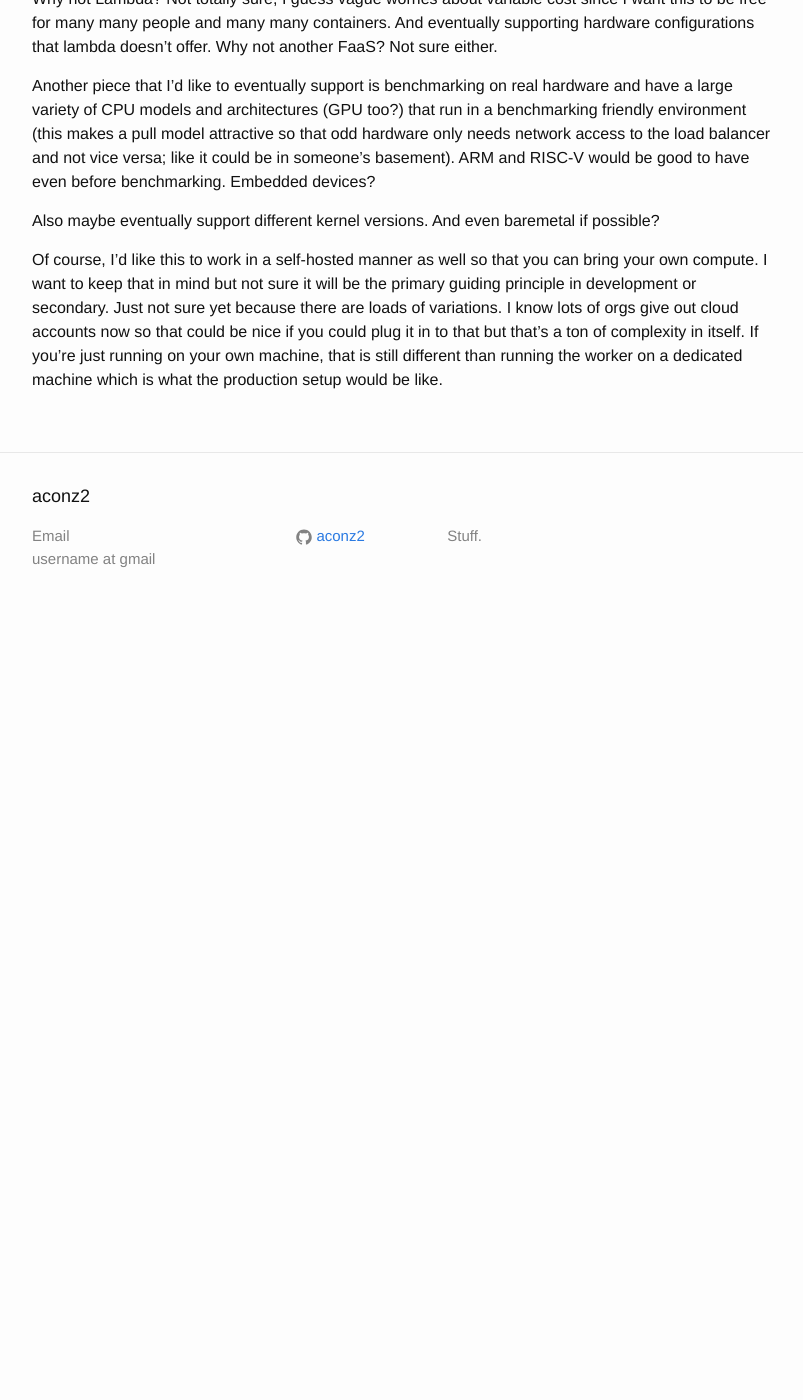
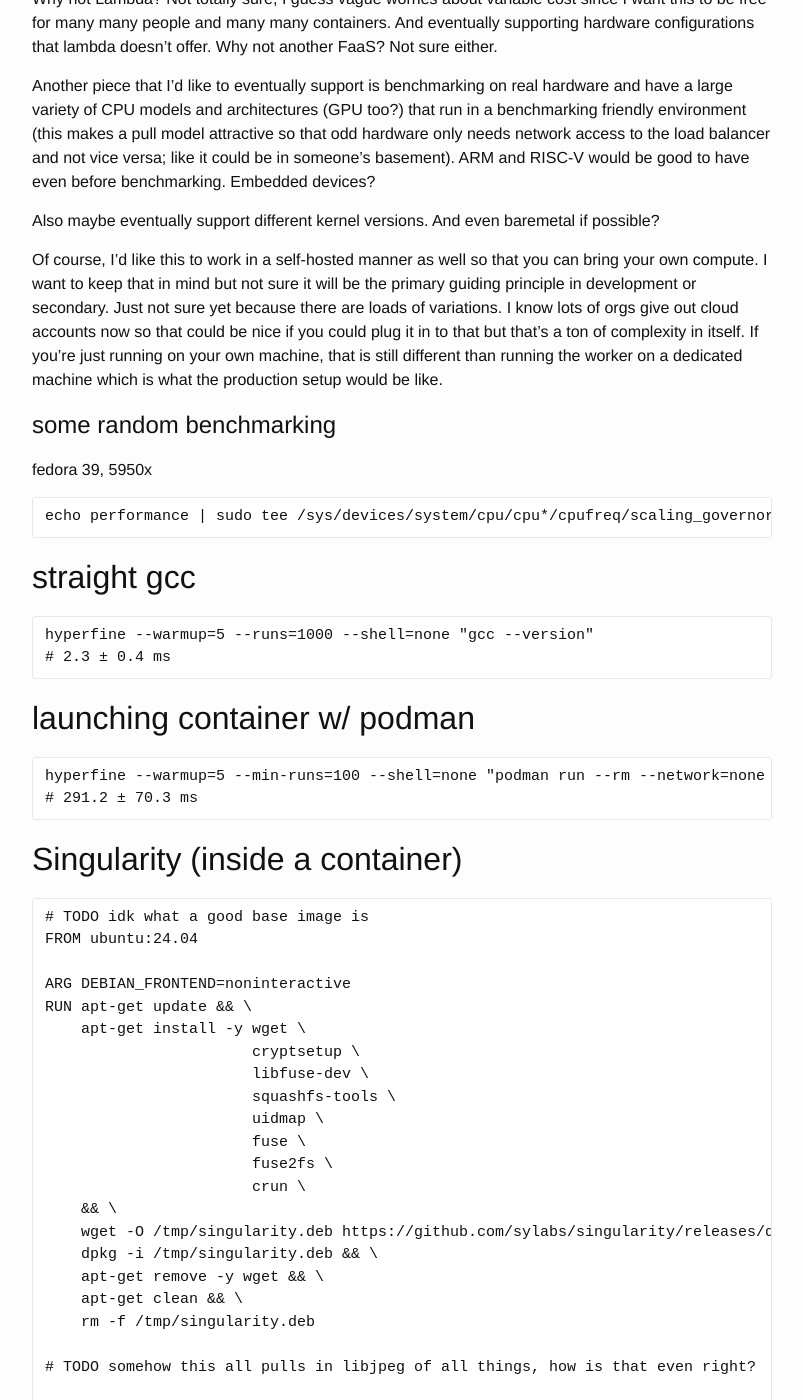
Before and after one commit to aconz2/aconz2.github.io, a Jekyll site: the page built from _posts/2024-06-27-program-explorer-planning.md, in a window 1280 px wide and 1400 px high, scrolled down 2946 px. Shown: the whole window, without its empty margins (238-1041 px from the left). Built offline with Jekyll 4.4.1, drawn with Linux system fonts in a browser that asks for light colours; before the commit the page ends 3576 px from its top, so only the background shows below that; some of the changed text lies outside the part shown.

Commit message:
add some initial benchmarking

````diff
--- a/_posts/2024-06-27-program-explorer-planning.md
+++ b/_posts/2024-06-27-program-explorer-planning.md
@@ -50,3 +50,74 @@
 Also maybe eventually support different kernel versions. And even baremetal if possible?
 
 Of course, I'd like this to work in a self-hosted manner as well so that you can bring your own compute. I want to keep that in mind but not sure it will be the primary guiding principle in development or secondary. Just not sure yet because there are loads of variations. I know lots of orgs give out cloud accounts now so that could be nice if you could plug it in to that but that's a ton of complexity in itself. If you're just running on your own machine, that is still different than running the worker on a dedicated machine which is what the production setup would be like.
+
+# some random benchmarking
+
+fedora 39, 5950x
+
+```
+echo performance | sudo tee /sys/devices/system/cpu/cpu*/cpufreq/scaling_governor
+```
+
+
+## straight gcc
+
+```
+hyperfine --warmup=5 --runs=1000 --shell=none "gcc --version"
+# 2.3 ± 0.4 ms
+```
+
+## launching container w/ podman
+
+```
+hyperfine --warmup=5 --min-runs=100 --shell=none "podman run --rm --network=none gcc:14.1.0 gcc --version"
+# 291.2 ± 70.3 ms
+```
+
+## Singularity (inside a container)
+
+```
+# TODO idk what a good base image is
+FROM ubuntu:24.04
+
+ARG DEBIAN_FRONTEND=noninteractive
+RUN apt-get update && \
+    apt-get install -y wget \
+                       cryptsetup \
+                       libfuse-dev \
+                       squashfs-tools \
+                       uidmap \
+                       fuse \
+                       fuse2fs \
+                       crun \
+    && \
+    wget -O /tmp/singularity.deb https://github.com/sylabs/singularity/releases/download/v4.1.3/singularity-ce_4.1.3-noble_amd64.deb && \
+    dpkg -i /tmp/singularity.deb && \
+    apt-get remove -y wget && \
+    apt-get clean && \
+    rm -f /tmp/singularity.deb
+
+# TODO somehow this all pulls in libjpeg of all things, how is that even right?
+
+WORKDIR /root
+RUN singularity build gcc14.sif docker://gcc:14.1.0
+
+# need to run with --privileged for fuse mount to work
+# podman build -t singularitycontainer -f singularitycontainerfile
+# podman run --rm -it --privileged localhost/singularitycontainer
+
+# hyperfine --warmup=5 --runs=1000 --shell=none "singularity exec --network none  gcc14.sif /usr/local/bin/gcc --version"
+# 73.4 ± 1.0 ms
+```
+
+## qemu
+
+todo
+
+## firecracker
+
+todo
+
+## kata
+
+todo
````
